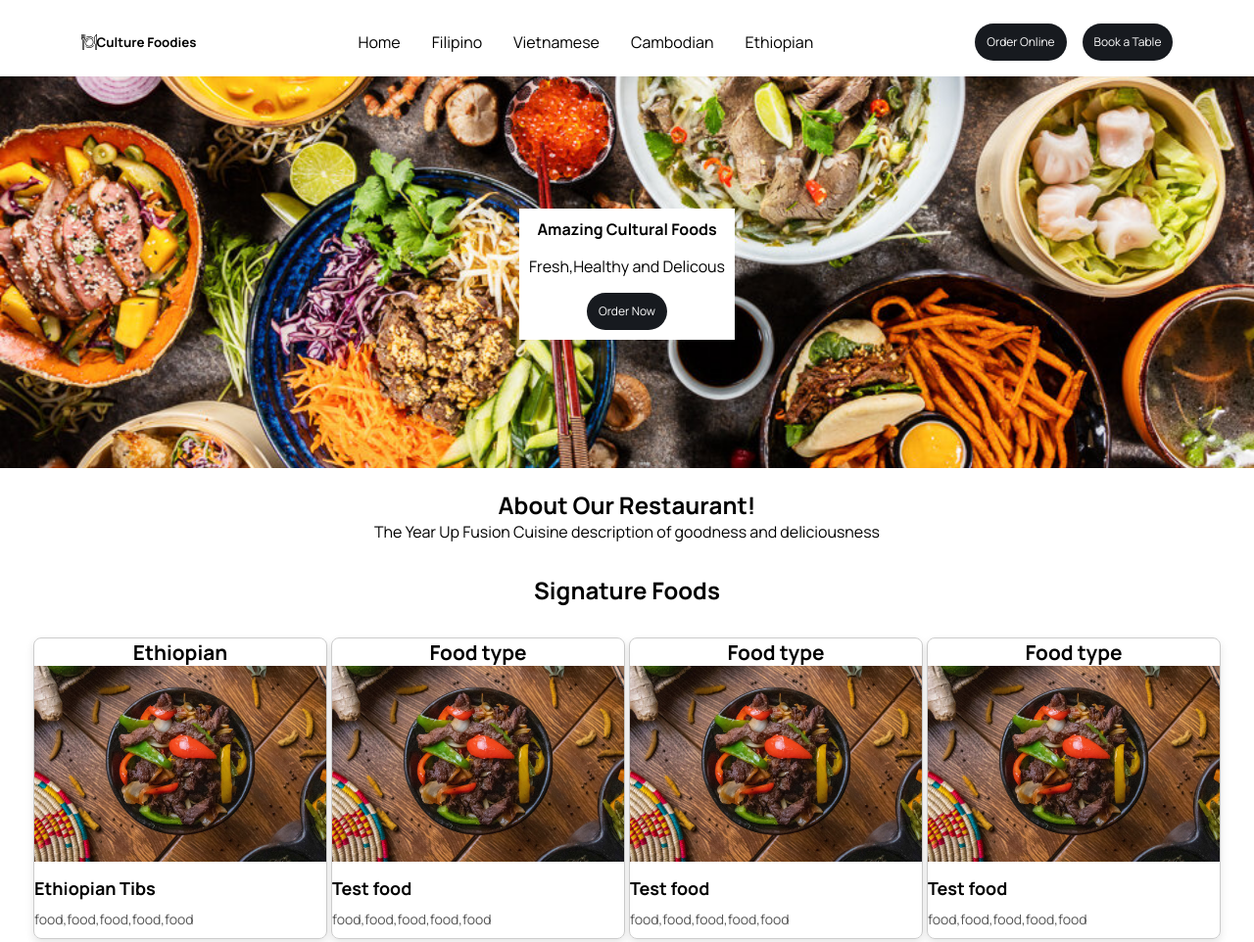
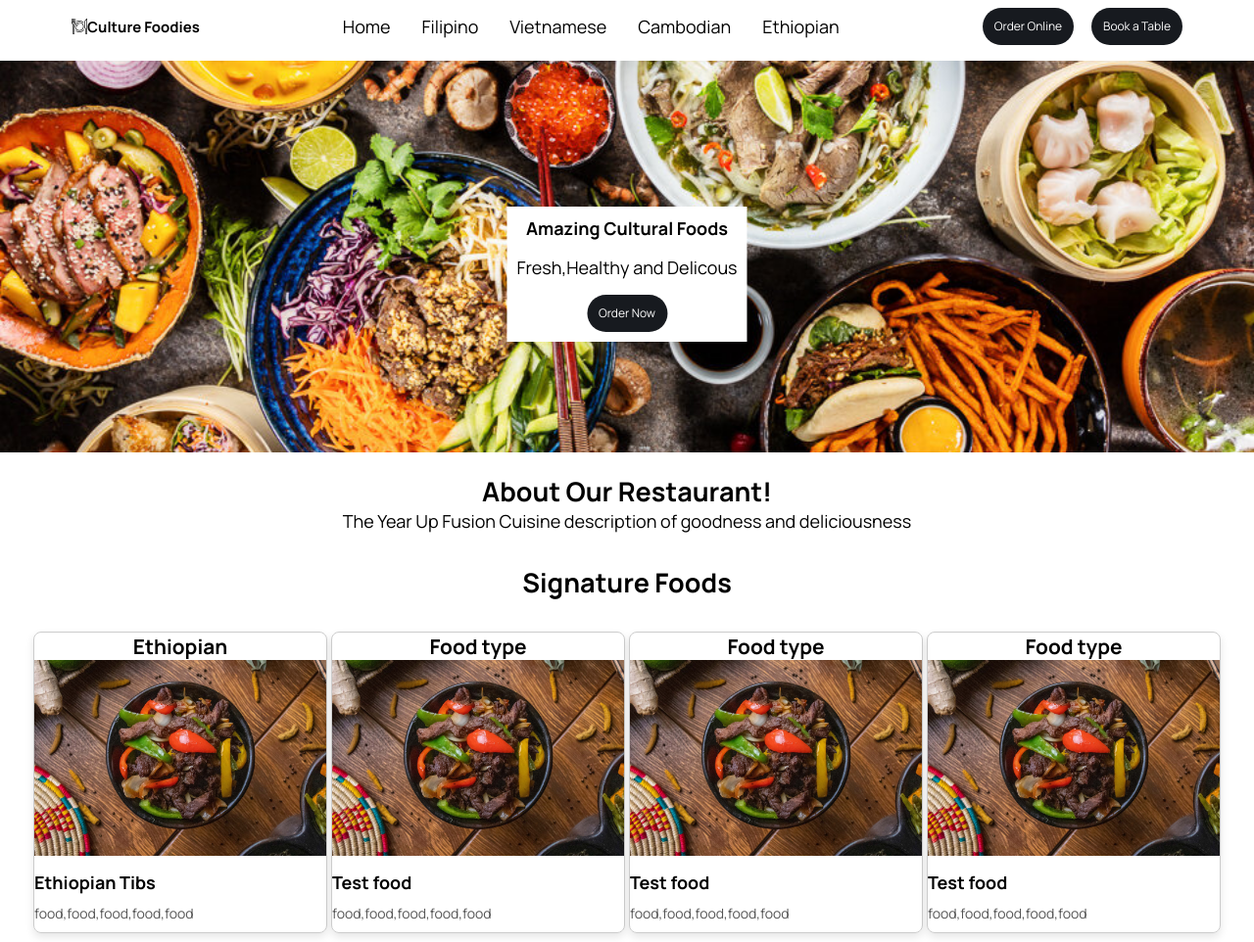
Before and after one commit to Callmejarod/Restaurant, a plain HTML site: page index.html in a window 1280 px wide. Shown: the top 962 px of the page at 98% size. Drawn offline with Linux system fonts and the light colour scheme; a script that the page names is missing.

Commit message:
small styling change

```diff
--- a/main.css
+++ b/main.css
@@ -39,12 +39,13 @@ footer {
 body {
   min-height: 100vh;
   font-family: "Manrope", sans-serif;
+  font-size:18px;
 }
 
 .header-menu {
   display: flex;
   justify-content: space-around;
-  margin-top: 24px;
+  margin-top: 8px;
 }
 
 .main-foods{
```
